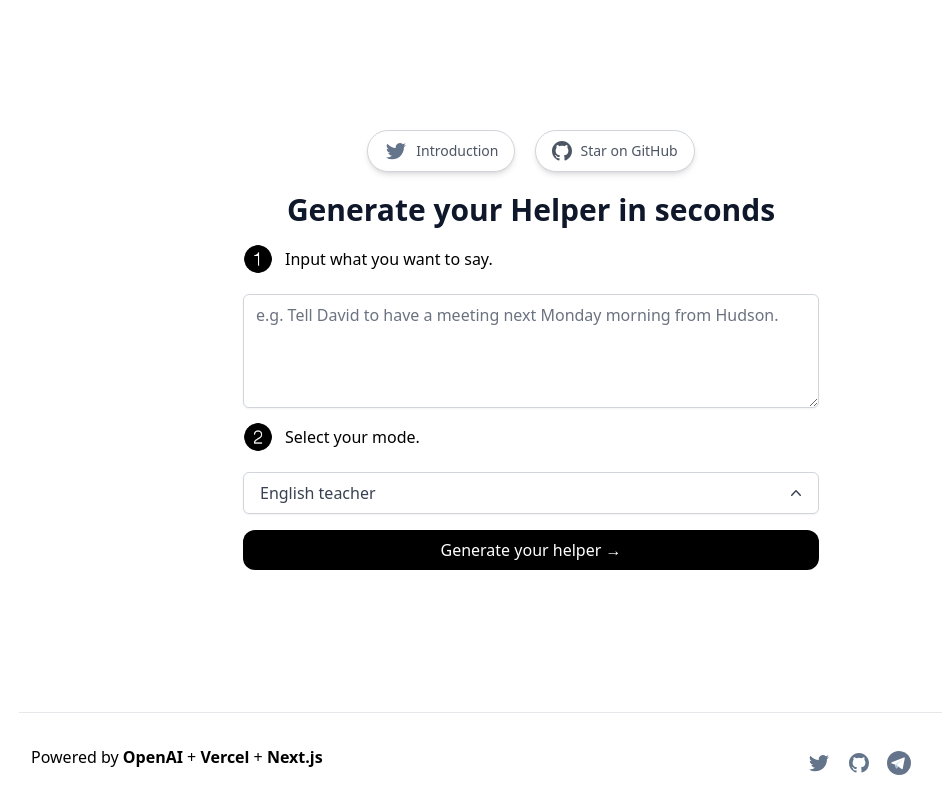
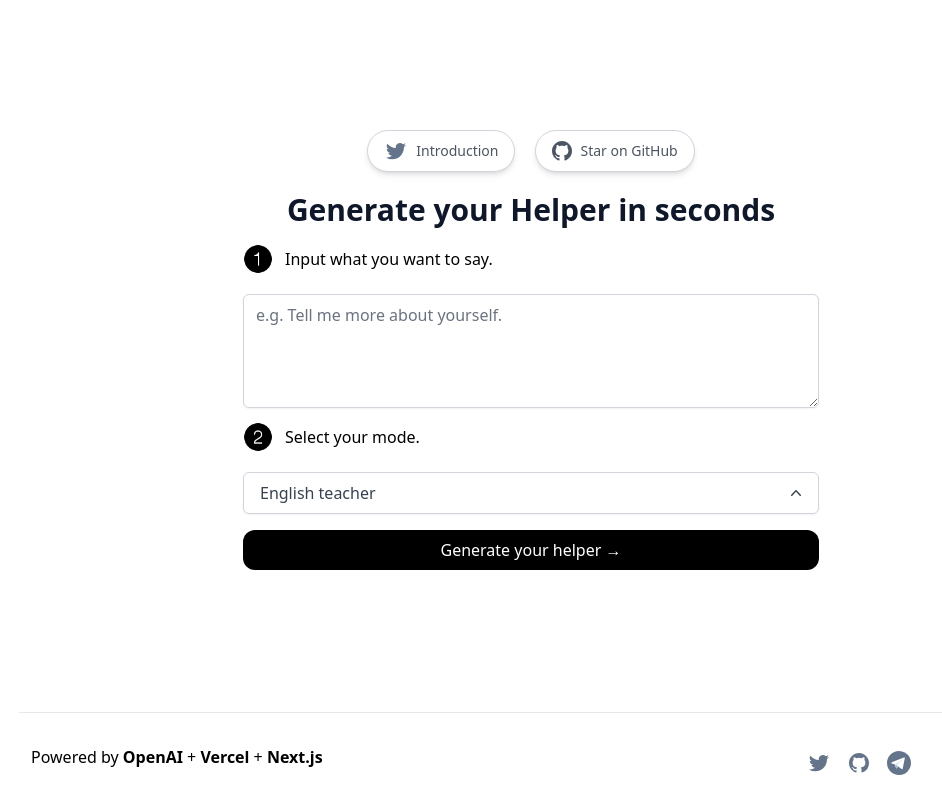
Before and after one commit to Thecosy/chatgpt-helper, a Next.js app: page / in a window 1280 px wide. Shown: the whole page, without its empty margins (109-1051 px from the left). Built offline with nearby package versions, Linux system fonts and the light colour scheme.

Commit message:
new defultDesc

```diff
--- a/pages/index.tsx
+++ b/pages/index.tsx
@@ -16,7 +16,7 @@ const Home: NextPage = () => {
   const [desc, setDesc] = useState("");
   const [lang, setLang] = useState<VibeType>("English teacher");
   const [generatedDescs, setGeneratedDescs] = useState<string>("");
-  const defultDesc = 'Tell David to have a meeting next Monday morning from Hudson.'
+  const defultDesc = 'Tell me more about yourself.'
   console.log("Streamed response: ", {generatedDescs});
   let promptObj = {
     'English teacher': "UK English",
```
